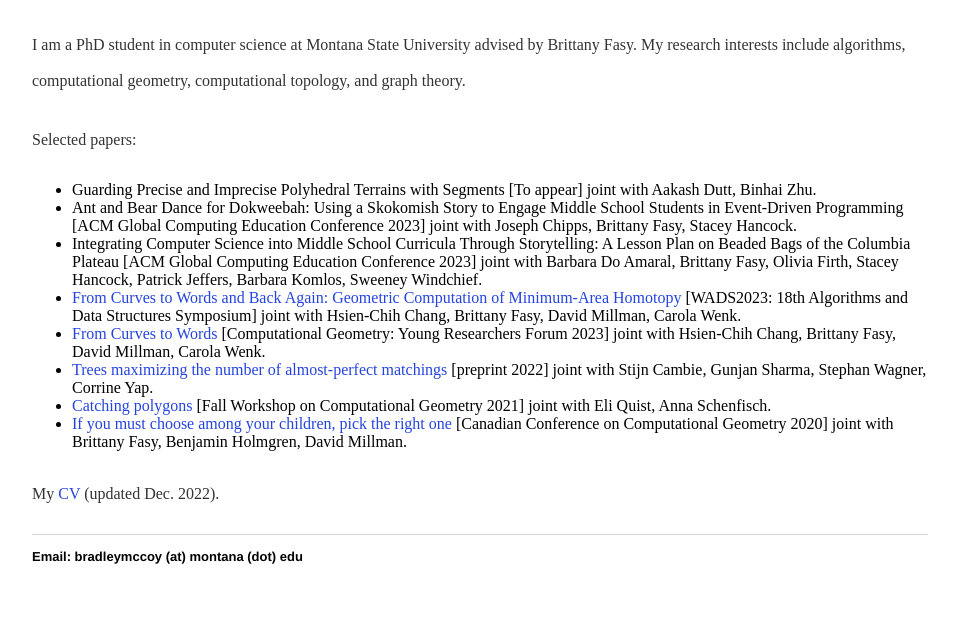
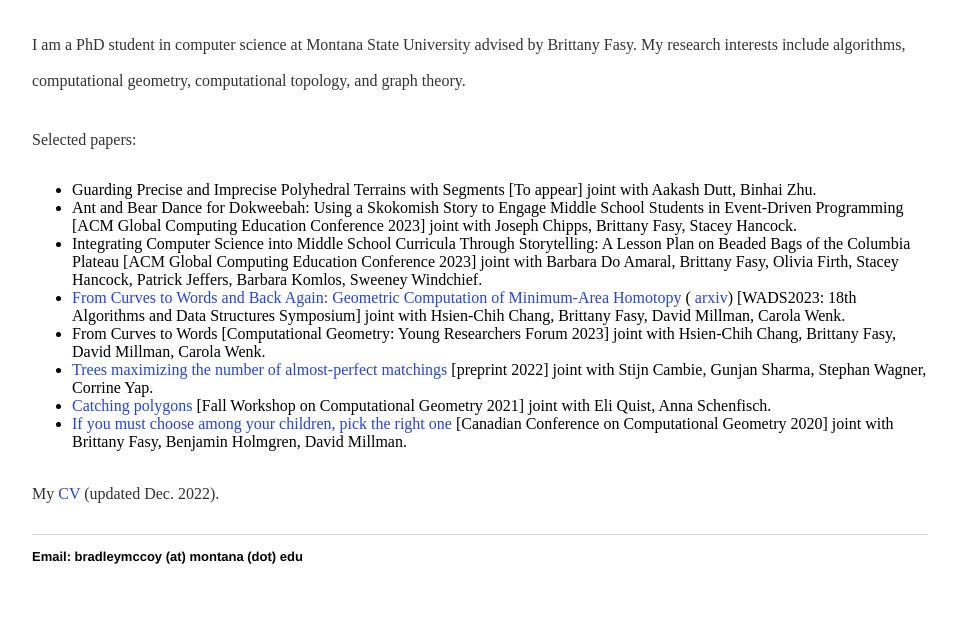
Before and after one commit to Brad-A-M/Brad-A-M.github.io, a Jekyll site: the page built from index.html, in a window 1280 px wide. Shown: the part 419-1046 px from the top of the page, without its empty margins (160-1119 px from the left). Built offline with Jekyll 4.4.1, drawn with Linux system fonts in a browser that asks for light colours.

Commit message:
Update index.html

```diff
--- a/index.html
+++ b/index.html
@@ -22,8 +22,8 @@
 Education Conference 2023] joint with Joseph Chipps, Brittany Fasy, Stacey Hancock.</li>
 		<li> Integrating Computer Science into Middle School Curricula Through Storytelling: A Lesson Plan on Beaded Bags of the Columbia Plateau</a> [ACM Global Computing
 Education Conference 2023] joint with Barbara Do Amaral, Brittany Fasy, Olivia Firth, Stacey Hancock, Patrick Jeffers, Barbara Komlos, Sweeney Windchief.</li>
-		<li><a href="https://link.springer.com/chapter/10.1007/978-3-031-38906-1_40"> From Curves to Words and Back Again: Geometric Computation of Minimum-Area Homotopy</a> [WADS2023: 18th Algorithms and Data Structures Symposium] joint with Hsien-Chih Chang, Brittany Fasy, David Millman, Carola Wenk.</li>
-		<li><a href="https://arxiv.org/abs/2309.02383"> From Curves to Words</a> [Computational Geometry: Young Researchers Forum 2023] joint with Hsien-Chih Chang, Brittany Fasy, David Millman, Carola Wenk.</li>
+		<li><a href="https://link.springer.com/chapter/10.1007/978-3-031-38906-1_40"> From Curves to Words and Back Again: Geometric Computation of Minimum-Area Homotopy</a> (<a href="https://arxiv.org/abs/2309.02383"> arxiv</a>) [WADS2023: 18th Algorithms and Data Structures Symposium] joint with Hsien-Chih Chang, Brittany Fasy, David Millman, Carola Wenk.</li>
+		<li> From Curves to Words [Computational Geometry: Young Researchers Forum 2023] joint with Hsien-Chih Chang, Brittany Fasy, David Millman, Carola Wenk.</li>
 		<li><a href="https://arxiv.org/abs/2209.03408"> Trees maximizing the number of almost-perfect matchings</a> [preprint 2022] joint with Stijn Cambie, Gunjan Sharma, Stephan Wagner, Corrine Yap.</li>
   		<li><a href="https://arxiv.org/abs/2201.01286"> Catching polygons</a> [Fall Workshop on Computational Geometry 2021] joint with Eli Quist, Anna Schenfisch.</li>
   		<li><a href ="https://arxiv.org/abs/2103.13882"> If you must choose among your children, pick the right one</a> [Canadian Conference on Computational Geometry 2020]
```
